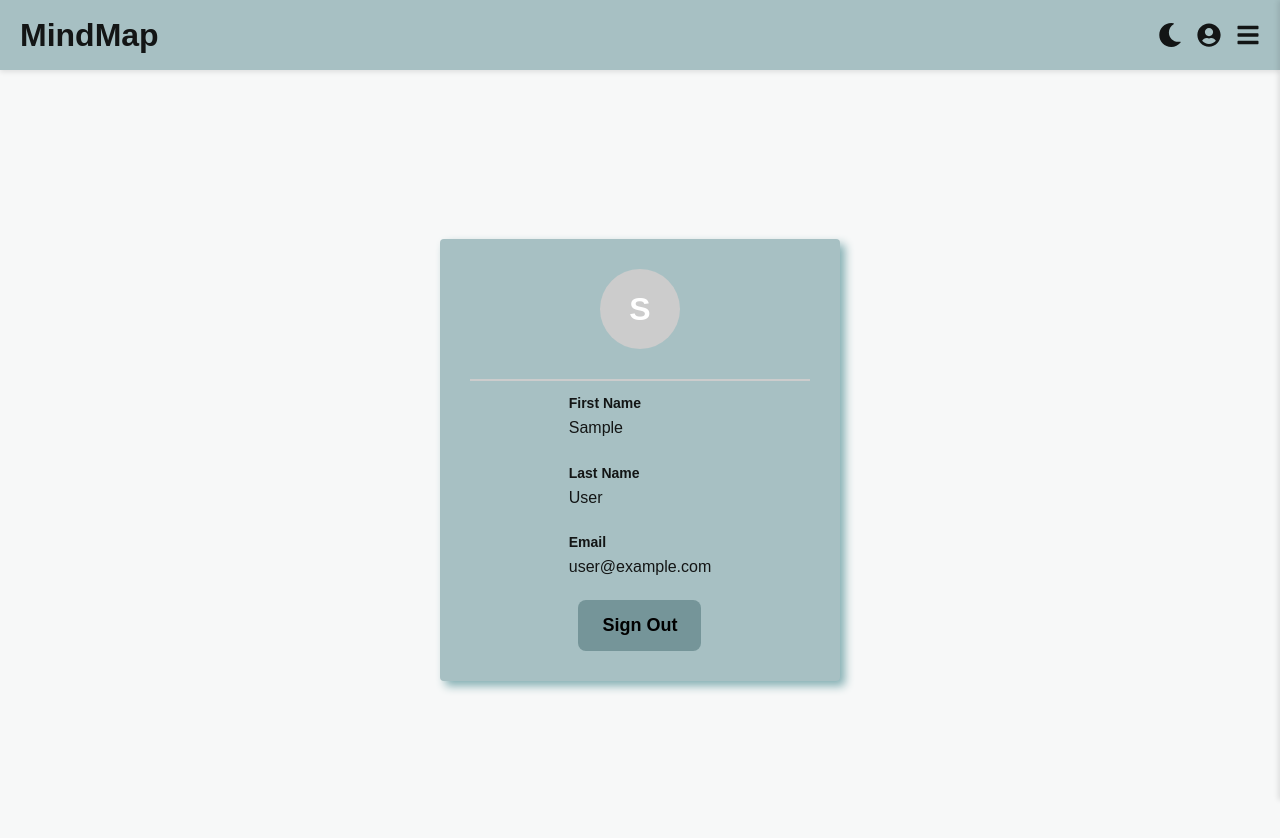
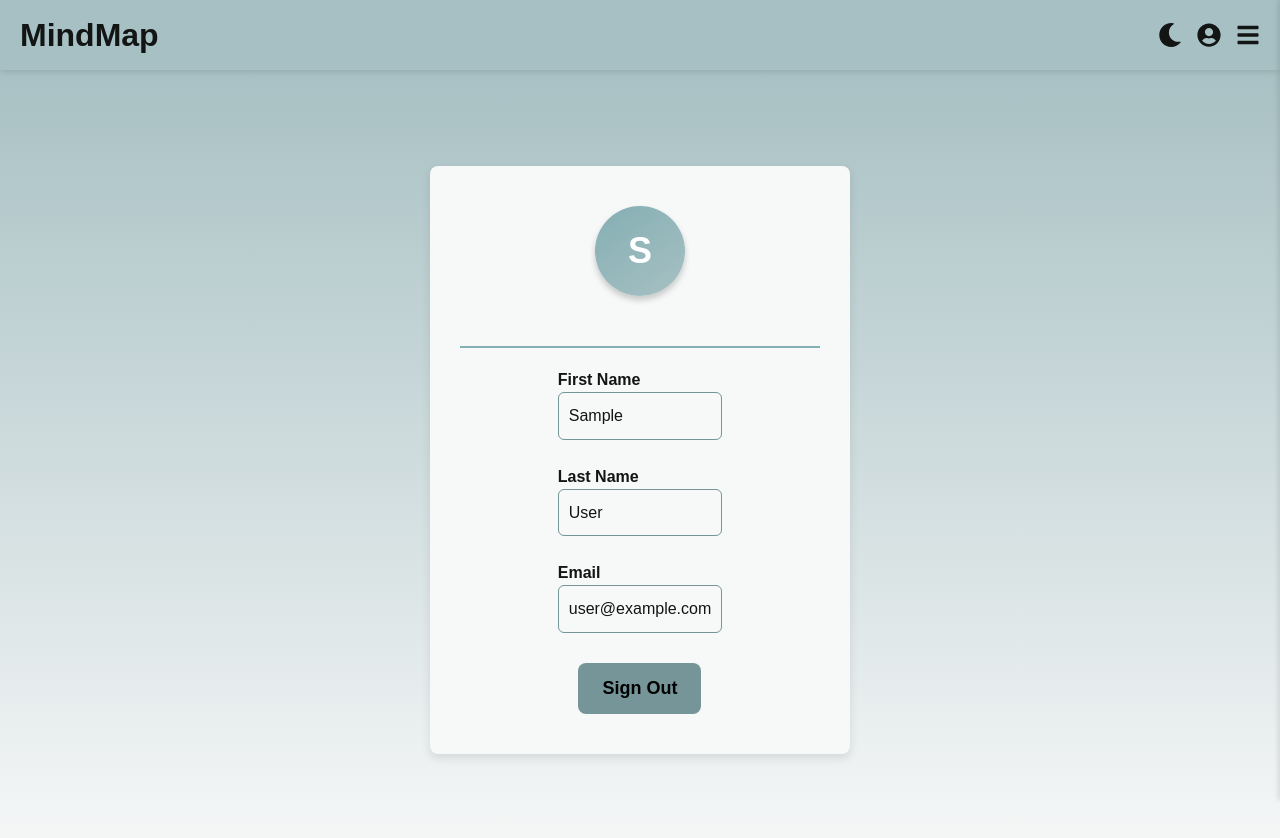
Before and after one commit to Ivana-moral/MindMap, a Next.js app: page /account in a window 1280 px wide. Shown: the top 838 px of the page. Built offline with nearby package versions, Linux system fonts and the light colour scheme; no server answers; sample sign-in values are in the browser's storage.

Commit message:
add css for account page

```diff
--- a/src/app/account/page.module.css
+++ b/src/app/account/page.module.css
@@ -3,51 +3,64 @@
     justify-content: center;
     align-items: center;
     height: 100vh;
+    background: linear-gradient(to bottom, var(--secondary), var(--background)); /* Gradient background */
 }
 
 .accountWrapper {
     display: flex;
     flex-direction: column;
     align-items: center;
-    background-color: var(--secondary);
-    padding: 30px;
+    background-color: var(--background); /* Light background */
+    padding: 40px 30px;  /* Adjusted padding for more breathing room */
     width: 100%;
-    max-width: 400px;
-	box-shadow: 5px 5px 10px var(--accent);
-    border-radius: 4px;
+    max-width: 420px;  /* Increased max-width for a more spacious layout */
+    box-shadow: 0 4px 10px rgba(0, 0, 0, 0.1);  /* Softer shadow for depth */
+    border-radius: 8px;  /* Rounded corners for a more modern look */
+    transition: transform 0.3s ease, box-shadow 0.3s ease;  /* Smooth transition for hover effect */
+}
+
+.accountWrapper:hover {
+    transform: translateY(-5px);  /* Slight lift on hover */
+    box-shadow: 0 8px 16px rgba(0, 0, 0, 0.15);  /* Larger shadow on hover */
 }
 
 .accountIcon {
     display: flex;
     justify-content: center;
     align-items: center;
-    width: 80px;
-    height: 80px;
+    width: 90px;  /* Larger icon size */
+    height: 90px;
     border-radius: 50%;
-    background-color: #ccc;
-    display: flex;
-    font-size: 32px;
+    background: linear-gradient(145deg, var(--accent), var(--secondary));  /* Gradient for a sleek look */
+    font-size: 36px;
     color: white;
     font-weight: bold;
-    margin-bottom: 20px;
+    margin-bottom: 30px;  /* More spacing between the icon and form */
+    box-shadow: 0 4px 6px rgba(0, 0, 0, 0.2);  /* Soft shadow for depth */
+    transition: transform 0.3s ease;  /* Smooth transition for hover effect */
+}
+
+.accountIcon:hover {
+    transform: scale(1.05);  /* Slight scale effect on hover */
 }
 
 .divider {
     width: 100%;
     height: 2px;
-    background-color: #ccc;
-    margin: 10px auto;
+    background-color: var(--accent);  /* Accent color for divider */
+    margin: 20px 0;  /* More spacing around the divider */
 }
 
 .formGroup {
-    margin-bottom: 20px;
-    text-align: left;
+    margin-bottom: 25px;  /* Slightly larger margin for better spacing */
+    width: 100%;
 }
 
 .label {
-    font-size: 14px;
+    font-size: 16px;  /* Slightly larger font size for better readability */
     font-weight: bold;
-    color: var(--text);
+    color: var(--text);  /* Text color from the variables */
+    margin-bottom: 6px;
 }
 
 .input {
@@ -57,15 +70,53 @@
     border: 1px solid var(--accent);
     border-radius: 6px;
     font-size: 16px;
-    color: #000000;
+    color: var(--text);
+    background-color: var(--background);  /* Light background for input fields */
+    transition: border-color 0.3s ease;  /* Smooth transition on focus */
+}
+
+.input:focus {
+    border-color: var(--primary);  /* Highlight input borders on focus */
+    outline: none;
 }
 
 .text {
     font-size: 16px;
-    color: var(--text);
+    color: var(--text);  /* Consistent text color */
+    background-color: var(--background);  /* Light background for text */
+    padding: 10px;
+    border-radius: 6px;
+    border: 1px solid var(--primary);  /* Border color for text field */
 }
 
 .buttonContainer {
-    margin-top: 20px;
-	text-align: center;
+    margin-top: 30px;  /* Increased margin for better spacing */
+    width: 100%;
+    text-align: center;
 }
+
+/* Ensure the button has a local class name instead of a global one */
+.button {
+    padding: 12px 24px;
+    background-color: var(--accent);  /* Button color using accent variable */
+    color: white;
+    font-size: 16px;
+    font-weight: bold;
+    border: none;
+    border-radius: 6px;
+    cursor: pointer;
+    transition: background-color 0.3s ease, transform 0.3s ease;
+}
+
+.button:hover {
+    background-color: var(--hover);  /* Hover color using the hover variable */
+    transform: translateY(-2px);  /* Slight movement on hover */
+}
+
+.button:active {
+    transform: translateY(0);  /* Reset movement when clicked */
+}
+
+.button:focus {
+    outline: none;  /* Remove default focus outline */
+}
```
